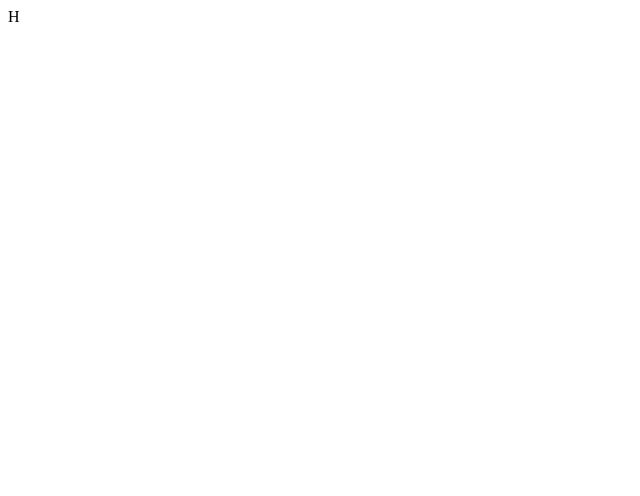
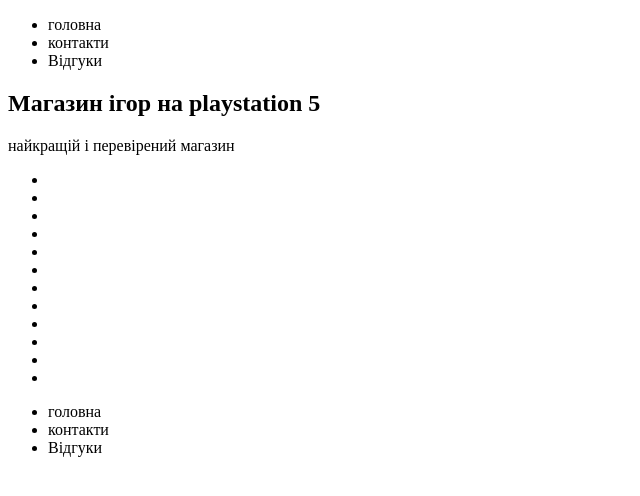
Before and after one commit to ArtemBolgan/lesson-19, a plain HTML site: page index.html in a window 1280 px wide. Shown: the whole page, without its empty margins (0-640 px from the left). Drawn offline with Linux system fonts and the light colour scheme.

Commit message:
index.html

```diff
--- a/index.html
+++ b/index.html
@@ -1 +1,49 @@
-H
+<!DOCTYPE html>
+<html lang="en">
+<head>
+    <meta charset="UTF-8">
+    <meta http-equiv="X-UA-Compatible" content="IE=edge">
+    <meta name="viewport" content="width=device-width, initial-scale=1.0">
+    <title>сайт інтернет-магазин</title>
+</head>
+<body>
+    <header>
+        <nav>
+            <ul>
+                <li>головна</li>
+                <li>контакти</li>
+                <li>Відгуки</li>
+            </ul>
+        </nav>
+    </header>
+    <main>
+        <section>
+            <h1>Магазин ігор на playstation 5</h1>
+            <p>найкращій і перевірений магазин</p>
+            <ul>
+                <li><img src="" alt=""></li>
+                <li><img src="" alt=""></li>
+                <li><img src="" alt=""></li>
+                <li><img src="" alt=""></li>
+                <li><img src="" alt=""></li>
+                <li><img src="" alt=""></li>
+                <li><img src="" alt=""></li>
+                <li><img src="" alt=""></li>
+                <li><img src="" alt=""></li>
+                <li><img src="" alt=""></li>
+                <li><img src="" alt=""></li>
+                <li><img src="" alt=""></li>
+            </ul>
+        </section>
+    </main>
+    <footer>
+        <ul>
+            <li>головна</li>
+            <li>контакти</li>
+            <li>Відгуки</li>
+        </ul>
+        <a href=""></a>
+
+    </footer>
+</body>
+</html>
```
